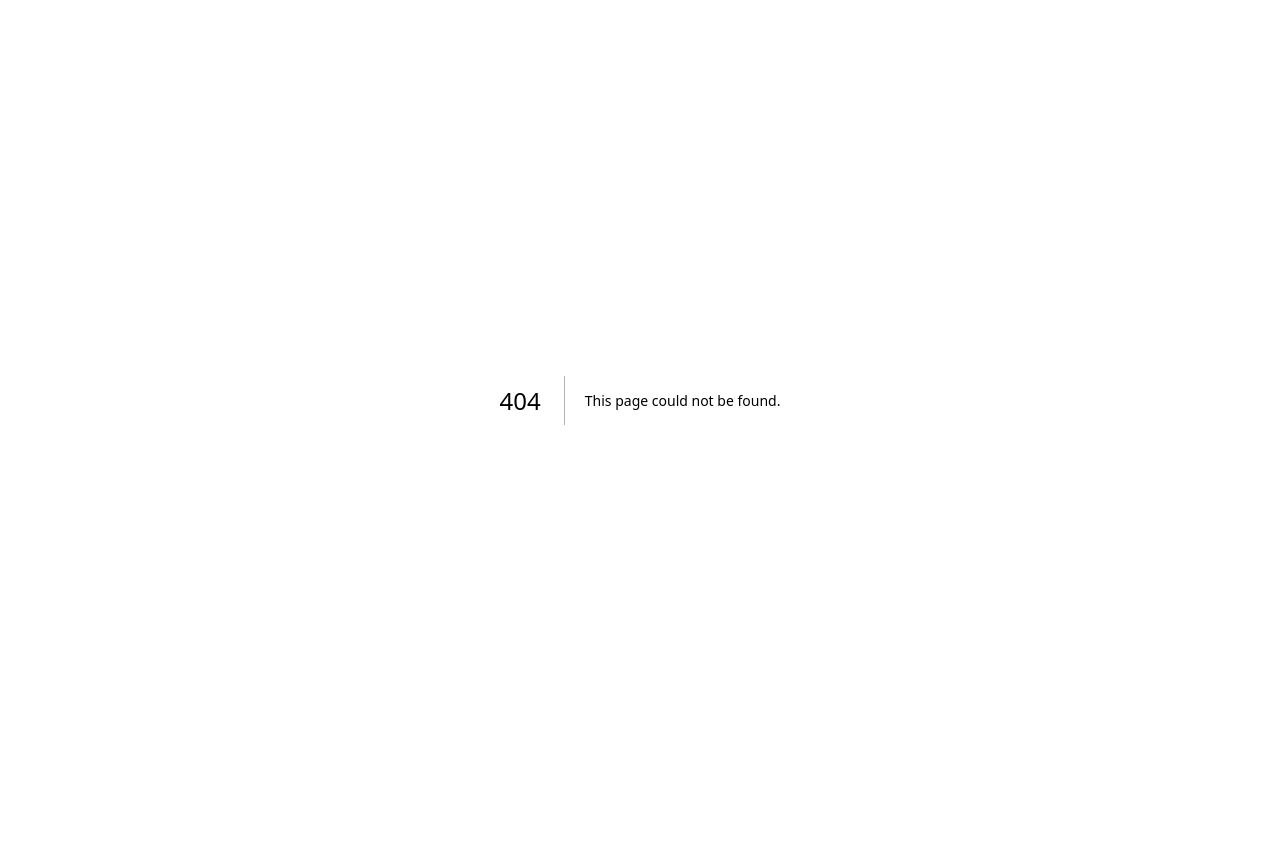
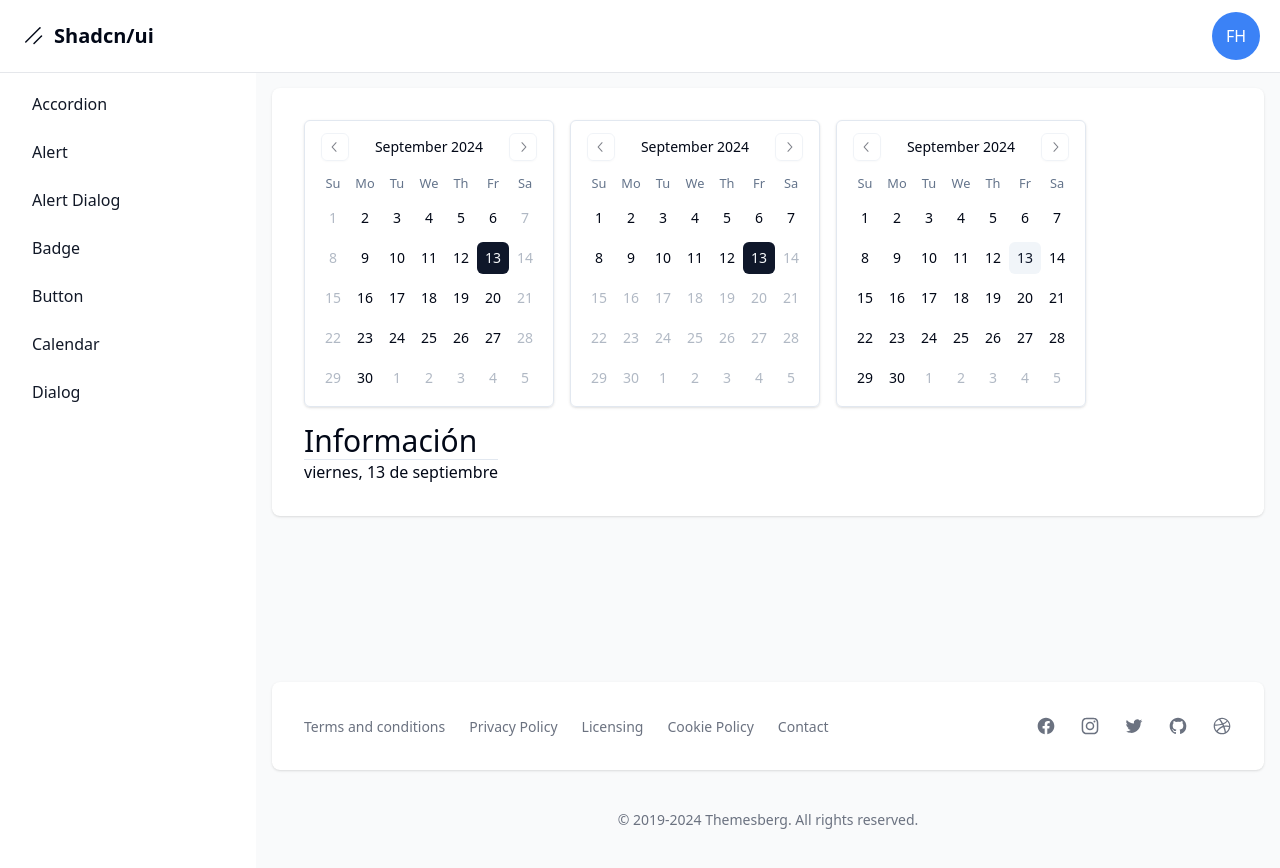
Before and after one commit to YuliMartini/shadcn-components, a Next.js app: page /dashboard/calendar in a window 1280 px wide. Before the commit this address had no page. Before the commit the page ends 800 px from the top, so only its background shows below. Built offline with nearby package versions, Linux system fonts and the light colour scheme.

Commit message:
added calendar component

```diff
--- a/package.json
+++ b/package.json
@@ -17,8 +17,10 @@
     "@radix-ui/react-slot": "^1.1.0",
     "class-variance-authority": "^0.7.0",
     "clsx": "^2.1.1",
+    "date-fns": "^3.6.0",
     "next": "14.2.4",
     "react": "^18",
+    "react-day-picker": "^8.10.1",
     "react-dom": "^18",
     "tailwind-merge": "^2.4.0",
     "tailwindcss-animate": "^1.0.7"
--- /dev/null
+++ b/src/app/dashboard/calendar/page.tsx
@@ -0,0 +1,48 @@
+"use client";
+
+import { useState } from "react";
+import { Calendar } from "@/components/ui/calendar";
+
+export default function Page() {
+  const [date, setDate] = useState<Date | undefined>(new Date());
+  const [multipleDates, setMultipleDates] = useState<Date[] | undefined>([]);
+
+  const smallDate = date?.toLocaleDateString("es-ES", {
+    weekday: "long",
+    day: "numeric",
+    month: "long",
+  });
+
+  return (
+    <div className="flex-col sm:flex sm:flex-wrap sm:flex-row gap-4">
+      <Calendar
+        mode="single"
+        selected={date}
+        onSelect={setDate}
+        className="rounded-md border shadow"
+        disabled={(date) => date.getDay() === 0 || date.getDay() === 6}
+      />
+      <Calendar
+        mode="single"
+        selected={date}
+        onSelect={setDate}
+        className="rounded-md border shadow"
+        disabled={(date) => date > new Date()}
+      />
+      <Calendar
+        mode="multiple"
+        selected={multipleDates}
+        onSelect={setMultipleDates}
+        className="rounded-md border shadow"
+      />
+      <div>
+        <h1 className="text-3xl">Información</h1>
+        <div className="border-b"></div>
+        <p>{smallDate}</p>
+        <p>
+          {multipleDates?.map((date) => date.toLocaleDateString()).join(", ")}
+        </p>
+      </div>
+    </div>
+  );
+}
--- a/src/app/dashboard/layout.tsx
+++ b/src/app/dashboard/layout.tsx
@@ -10,6 +10,7 @@
   { name: "alert dialog", href: "alert-dialog" },
   { name: "dialog", href: "dialog" },
   { name: "badge", href: "badge" },
+  { name: "calendar", href: "calendar" },
 ].sort((a, b) => a.name.localeCompare(b.name));
 
 export default function DashboardLayout({
--- /dev/null
+++ b/src/components/ui/calendar.tsx
@@ -0,0 +1,72 @@
+"use client"
+
+import * as React from "react"
+import { ChevronLeftIcon, ChevronRightIcon } from "@radix-ui/react-icons"
+import { DayPicker } from "react-day-picker"
+
+import { cn } from "@/lib/utils"
+import { buttonVariants } from "@/components/ui/button"
+
+export type CalendarProps = React.ComponentProps<typeof DayPicker>
+
+function Calendar({
+  className,
+  classNames,
+  showOutsideDays = true,
+  ...props
+}: CalendarProps) {
+  return (
+    <DayPicker
+      showOutsideDays={showOutsideDays}
+      className={cn("p-3", className)}
+      classNames={{
+        months: "flex flex-col sm:flex-row space-y-4 sm:space-x-4 sm:space-y-0",
+        month: "space-y-4",
+        caption: "flex justify-center pt-1 relative items-center",
+        caption_label: "text-sm font-medium",
+        nav: "space-x-1 flex items-center",
+        nav_button: cn(
+          buttonVariants({ variant: "outline" }),
+          "h-7 w-7 bg-transparent p-0 opacity-50 hover:opacity-100"
+        ),
+        nav_button_previous: "absolute left-1",
+        nav_button_next: "absolute right-1",
+        table: "w-full border-collapse space-y-1",
+        head_row: "flex",
+        head_cell:
+          "text-muted-foreground rounded-md w-8 font-normal text-[0.8rem]",
+        row: "flex w-full mt-2",
+        cell: cn(
+          "relative p-0 text-center text-sm focus-within:relative focus-within:z-20 [&:has([aria-selected])]:bg-accent [&:has([aria-selected].day-outside)]:bg-accent/50 [&:has([aria-selected].day-range-end)]:rounded-r-md",
+          props.mode === "range"
+            ? "[&:has(>.day-range-end)]:rounded-r-md [&:has(>.day-range-start)]:rounded-l-md first:[&:has([aria-selected])]:rounded-l-md last:[&:has([aria-selected])]:rounded-r-md"
+            : "[&:has([aria-selected])]:rounded-md"
+        ),
+        day: cn(
+          buttonVariants({ variant: "ghost" }),
+          "h-8 w-8 p-0 font-normal aria-selected:opacity-100"
+        ),
+        day_range_start: "day-range-start",
+        day_range_end: "day-range-end",
+        day_selected:
+          "bg-primary text-primary-foreground hover:bg-primary hover:text-primary-foreground focus:bg-primary focus:text-primary-foreground",
+        day_today: "bg-accent text-accent-foreground",
+        day_outside:
+          "day-outside text-muted-foreground opacity-50  aria-selected:bg-accent/50 aria-selected:text-muted-foreground aria-selected:opacity-30",
+        day_disabled: "text-muted-foreground opacity-50",
+        day_range_middle:
+          "aria-selected:bg-accent aria-selected:text-accent-foreground",
+        day_hidden: "invisible",
+        ...classNames,
+      }}
+      components={{
+        IconLeft: ({ ...props }) => <ChevronLeftIcon className="h-4 w-4" />,
+        IconRight: ({ ...props }) => <ChevronRightIcon className="h-4 w-4" />,
+      }}
+      {...props}
+    />
+  )
+}
+Calendar.displayName = "Calendar"
+
+export { Calendar }
```
Also changed, not shown: 1 other file (tests, documents, lock files or other folders).
